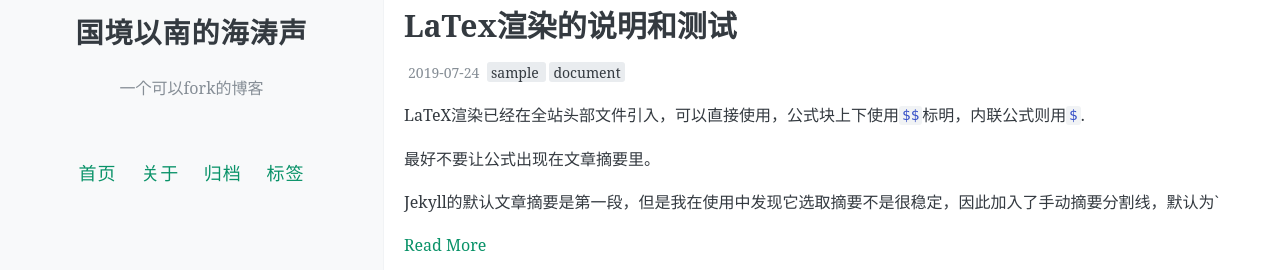
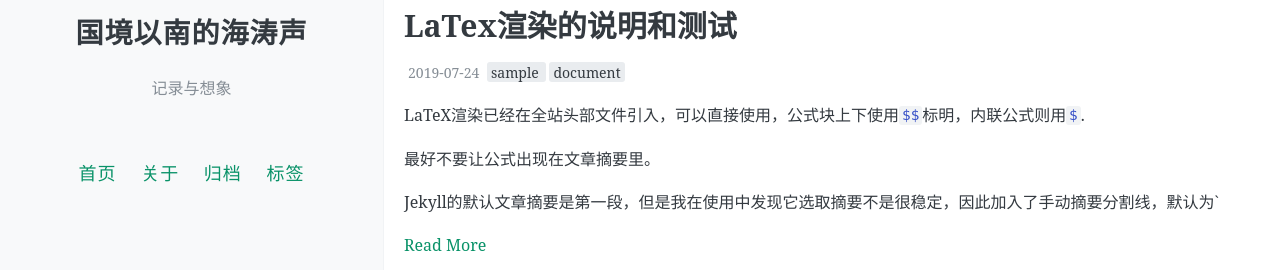
Before and after one commit to namezheqian/blog, a Jekyll site: the page built from index.html, in a window 1280 px wide. Shown: the part 290-560 px from the top of the page. Built offline with Jekyll 4.4.1, drawn with Linux system fonts in a browser that asks for light colours; the list of posts is cut into pages by our own code; comment, search, counter and statistics services are not loaded.

Commit message:
Update _config.yml

```diff
--- a/_config.yml
+++ b/_config.yml
@@ -8,7 +8,7 @@
 
 # 描述/签名
 name: 国境以南的海涛声
-description: 一个可以fork的博客
+description: 记录与想象
 
 # 输入你的网站域名（如果你没有添加自己的域名，而是直接用GitHub pages分配的域名的话可以省略）
 url:
@@ -16,7 +16,7 @@ url:
 # 添加你的博客的二级域名，一般来说是你的repository名
 # 如果你的博客的URL是：(http://yourusername.github.io/repository-name)
 # 那么就写成 "/repository-name"
-baseurl: /LOFFER
+baseurl: /south-of-the-border
 
 
 #
```
